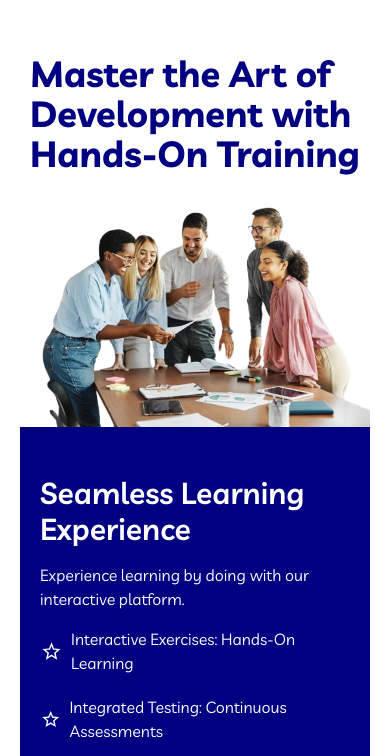
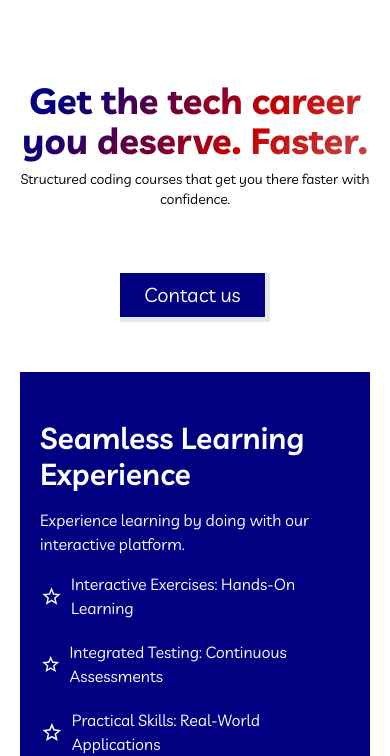
Before and after one commit to ramees7/CareerStreesman, a React (Vite) app: page / in a window 390 px wide. Shown: the part 114-870 px from the top of the page. Built offline with nearby package versions, Linux system fonts and the light colour scheme.

Commit message:
home landing and testimonial set

```diff
--- a/src/components/Home/HAbout.jsx
+++ b/src/components/Home/HAbout.jsx
@@ -54,12 +54,12 @@ export default function HAbout() {
         </div>
         <div className="flex-1 mt-5 lg:mt-0">
           <div className="space-y-4">
-            {/* <h1 className="text-3xl font-semibold text-[#fff]">
+            <h1 className="text-3xl font-semibold text-[#fff]">
               Seamless Learning Experience
             </h1>
             <p className="text-[#fff]">
               Experience learning by doing with our interactive platform.
-            </p> */}
+            </p>
             <ul className="space-y-5 ">
               <li className="flex items-center text-[#fff] gap-2">
                 <IoMdStarOutline className="text-2xl text-[#fff]" />
--- /dev/null
+++ b/src/components/Home/Home.css
@@ -0,0 +1,10 @@
+:root {
+    --gradient-100-value: linear-gradient(132deg, #000080 14.58%, #c50101 65.1%, #c64b4b);
+}
+.landing-heading{
+    background: var(--gradient-100-value);
+    -webkit-background-clip: text;
+    -webkit-text-fill-color: transparent;
+    background-clip: text;
+    color: transparent;
+}
--- a/src/components/Home/Landing.jsx
+++ b/src/components/Home/Landing.jsx
@@ -1,16 +1,41 @@
 import React from "react";
-import img from "../../assets/image/bg-anime.png";
+import "./Home.css";
+// import video from "../../assets/image/video.mp4";
+
 export default function Landing() {
   return (
     <div>
-      <div className="pt-8 md:h-[600px]">
-        <div className="flex flex-wrap justify-center w-full h-full">
+      <div className=" md:h-[600px] h-[350px]">
+        <div className="flex justify-center items-center w-full h-full">
+          <div>
+            <h1 className="lg:text-7xl md:text-6xl text-4xl font-bold text-center py-2 landing-heading">
+              Get the tech career <br /> you deserve. Faster.
+            </h1>
+            <h5 className="text-center md:text-lg text-sm text-black ">
+              Structured coding courses that get you there faster with
+              confidence.
+            </h5>
+            <div className="text-center mt-16">
+              <button className="py-2 px-6 border-0 bg-[#000080] text-white text-xl border-b-[5px] border-r-[5px] ">Contact us</button>
+            </div>
+          </div>
+        </div>
+      </div>
+      {/* <div className="py-5">
+        <video controls autoPlay muted className="w-full" >
+          <source src={video} type="video/mp4" />
+          Your browser does not support the video tag.
+        </video>
+      </div> */}
+    </div>
+  );
+}
+
+{
+  /* <div className="flex flex-wrap justify-center w-full h-full">
           <div className="slide-in-left md:w-[40%] sm:w-[100%]">
             <div className="flex justify-start h-full w-full items-center">
               <div>
-                {/* <h1 className="text-2xl font-bold" style={{ color: "#c50101" }}>
-                  Let's Start
-                </h1> */}
                 <h6 className="text-4xl font-bold text-[#000080]">
                   Master the Art of <br /> Development with <br />{" "}
                   Hands-On Training
@@ -21,8 +46,5 @@ export default function Landing() {
           <div className="flex justify-end slide-in-right md:w-[60%] sm:w-[100%] h-full">
             <img src={img} alt="landing-Img" className="w-full h-full" />
           </div>
-        </div>
-      </div>
-    </div>
-  );
+        </div> */
 }
--- a/src/components/Home/TestimonialModal.jsx
+++ b/src/components/Home/TestimonialModal.jsx
@@ -1,7 +1,51 @@
-import React from 'react'
+import React, { useState } from "react";
+import { FaPlayCircle } from "react-icons/fa";
+import { FaXmark } from "react-icons/fa6";
 
-export default function TestimonialModal() {
+export default function TestimonialModal({ video, centerButton }) {
+  const [showModal, setShowModal] = useState(false);
+
   return (
-    <div>TestimonialModal</div>
-  )
+    <div>
+      {centerButton && (
+        <FaPlayCircle
+          className="text-3xl text-[#fff]"
+          onClick={() => setShowModal(true)}
+        />
+      )}
+      {!centerButton && (
+        <FaPlayCircle
+          className="text-2xl text-[#c50101]"
+          onClick={() => setShowModal(true)}
+        />
+      )}
+
+      {showModal ? (
+        <>
+          <div className="justify-center items-center flex overflow-x-hidden overflow-y-auto fixed inset-0 z-50 outline-none focus:outline-none">
+            <div className="relative w-auto my-6 mx-auto max-w-3xl">
+              <div className="flex justify-end pb-5">
+                <FaXmark
+                  className="text-2xl text-black  hover:cursor-pointer"
+                  onClick={() => setShowModal(false)}
+                />
+              </div>
+              <div>
+                <iframe
+                  width="560"
+                  height="315"
+                  src={`${video}?rel=0&amp;autoplay=1&mute=1`}
+                  title="YouTube video player"
+                  frameborder="0"
+                  allow="accelerometer; autoplay; clipboard-write; encrypted-media; gyroscope; picture-in-picture; web-share"
+                  referrerpolicy="strict-origin-when-cross-origin"
+                  allowfullscreen
+                ></iframe>
+              </div>
+            </div>
+          </div>
+        </>
+      ) : null}
+    </div>
+  );
 }
--- a/src/components/Home/Testimonials.jsx
+++ b/src/components/Home/Testimonials.jsx
@@ -1,7 +1,16 @@
 import React from "react";
 import { FaPlayCircle } from "react-icons/fa";
+import TestimonialModal from "./TestimonialModal";
 
 export default function Testimonials() {
+  const centerButton = true;
+  const videoLinks = [
+    "https://www.youtube.com/embed/vUy6HniBQgQ?si=Ee-WJj7qraUVFnmT",
+    "https://www.youtube.com/embed/9T_et7hlaa8?si=XIlUXMPJPEZKx69s",
+    "https://www.youtube.com/embed/tygi697AJls?si=IYWI4PlBe9f8AC6G",
+    "https://www.youtube.com/embed/9T_et7hlaa8?si=XIlUXMPJPEZKx69s",
+    "https://www.youtube.com/embed/tygi697AJls?si=IYWI4PlBe9f8AC6G",
+  ];
   return (
     <div className="bg-white px-4 sm:px-6 mt-5 lg:px-8 text-center">
       <h2 className="text-3xl leading-9 font-semibold text-[#000080]">
@@ -14,20 +23,20 @@ export default function Testimonials() {
       </p>
 
       <div className="relative flex items-center justify-center h-[400px]">
-        <div className="absolute top-[10%] left-1/4 bg-white rounded-full p-4 shadow-md">
-          <FaPlayCircle className="text-2xl text-[#c50101]"/>
+        <div className="absolute top-[10%] left-1/4  rounded-full p-4 shadow-md hover:cursor-pointer">
+          <TestimonialModal video={videoLinks[0]} />
         </div>
-        <div className="absolute top-[10%] right-1/4 rounded-full p-4 shadow-md">
-          <FaPlayCircle className="text-2xl text-[#c50101]"/>
+        <div className="absolute top-[10%] right-1/4 rounded-full p-4 shadow-md  hover:cursor-pointer">
+          <TestimonialModal video={videoLinks[1]} />
         </div>
-        <div className="absolute top-[40%] left-1/2 bg-[#000080] rounded-full p-4 shadow-lg">
-          <FaPlayCircle className="text-3xl text-[#fff]"/>
+        <div className="absolute top-[40%] left-1/2 bg-[#000080] rounded-full p-4 shadow-lg  hover:cursor-pointer">
+          <TestimonialModal video={videoLinks[4]} centerButton={centerButton} />
         </div>
         <div className="absolute bottom-[10%] left-1/4  rounded-full p-4 shadow-md">
-          <FaPlayCircle className="text-2xl text-[#c50101]"/>
+          <TestimonialModal video={videoLinks[2]} />
         </div>
-        <div className="absolute bottom-[10%] right-1/4 bg-white rounded-full p-4 shadow-md">
-          <FaPlayCircle className="text-2xl text-[#c50101]"/>
+        <div className="absolute bottom-[10%] right-1/4  rounded-full p-4 shadow-md  hover:cursor-pointer">
+          <TestimonialModal video={videoLinks[3]} />
         </div>
       </div>
     </div>
```
